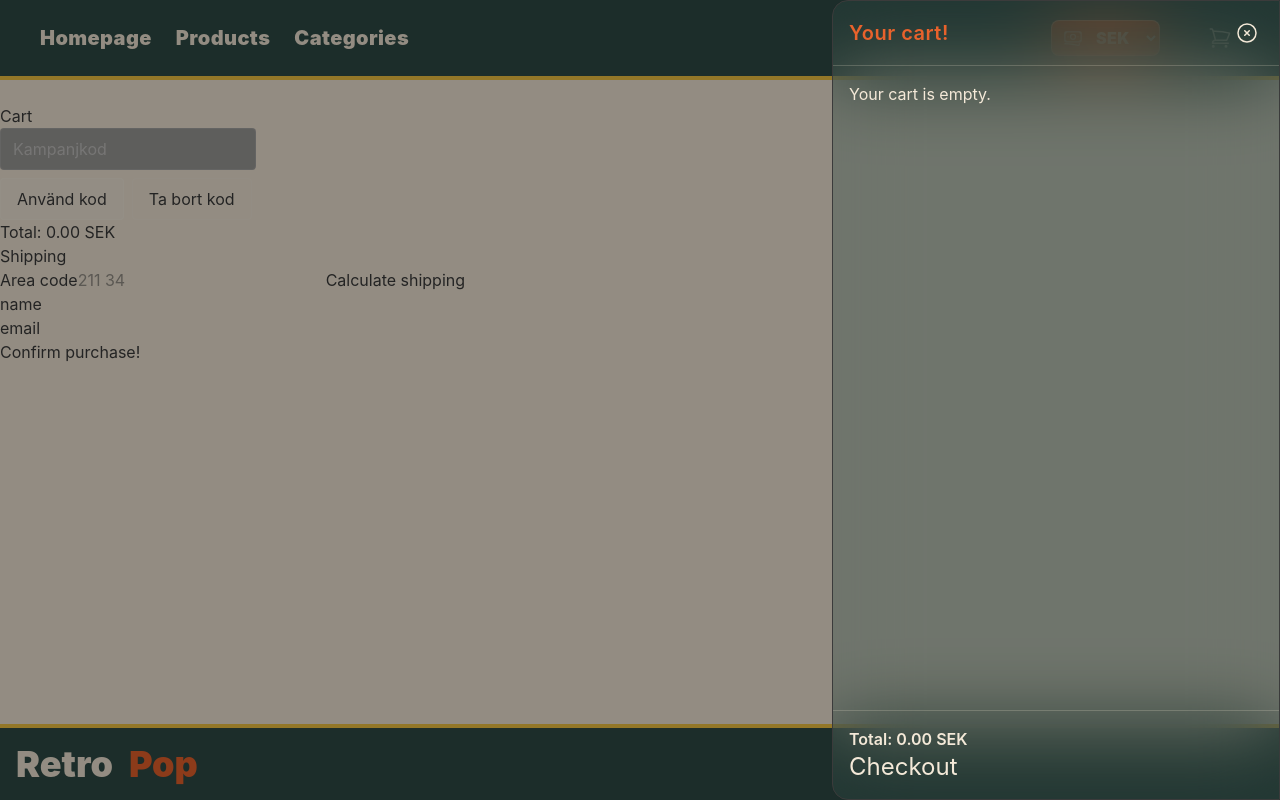
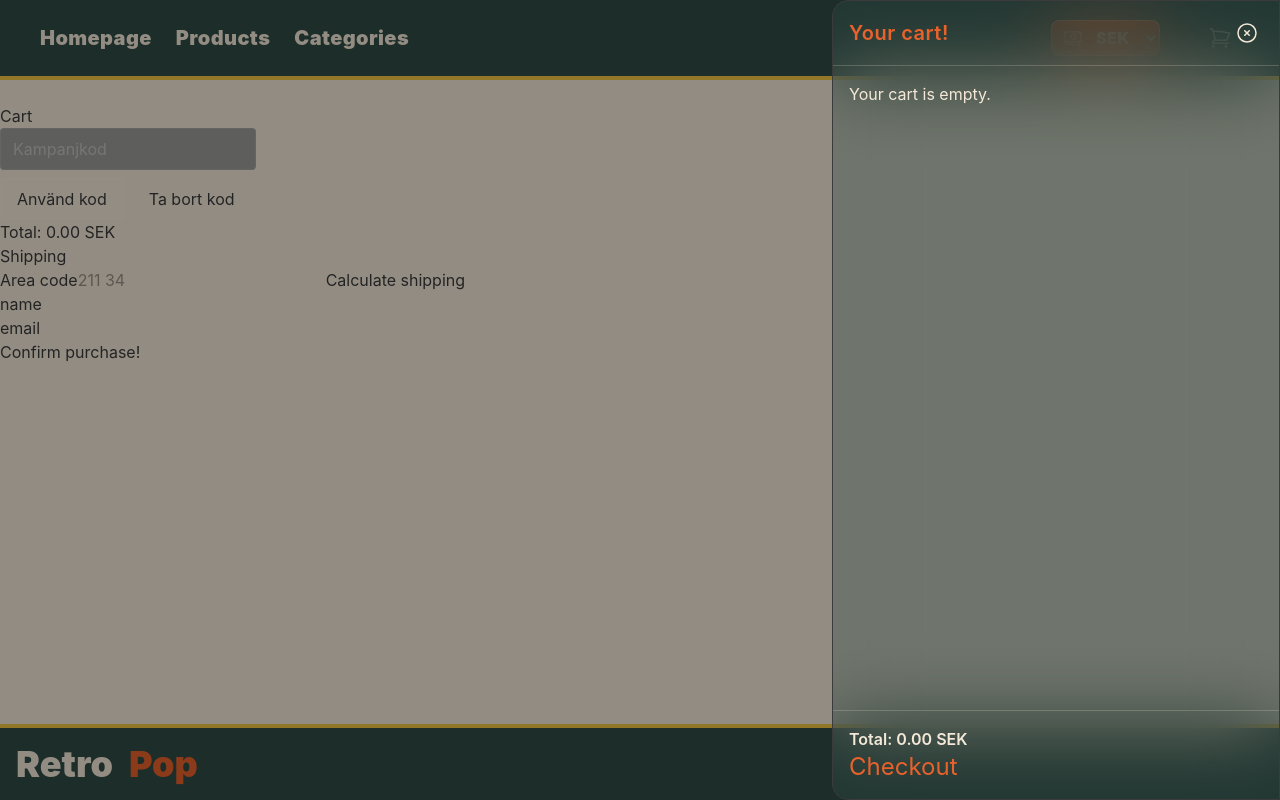
Before and after one commit to SaliSammoArtin/RetroPop-website, a React (Vite) app: page /cart in a window 1280 px wide. Both pictures are taken after a click on the button "Open cart". Built offline with nearby package versions, Linux system fonts and the light colour scheme.

Commit message:
Enhance styling for ShoppingCart, CartItems, and Cart components for improved readability and consistency

```diff
--- a/src/components/CartView.jsx
+++ b/src/components/CartView.jsx
@@ -17,7 +17,7 @@ export default function ShoppingCart() {
         className="fixed inset-0 z-40 bg-black/40"
         aria-hidden="true"
       />
-      <aside className=" fixed inset-y-0 right-0  w-full max-w-md flex-col z-50 flex rounded-l-2xl bg-retro-green-text/35 backdrop-blur-2xl border border-retro-dark-text text-retro-cream-bg">
+      <aside className=" fixed inset-y-0 right-0  w-full max-w-md flex-col z-50 flex rounded-l-2xl bg-retro-green-text/35 backdrop-blur-2xl border border-retro-dark-text text-retro-cream-bg ">
         <div className="flex items-center justify-between p-4 border-b border-retro-cream-bg/20">
           <h2 className="text-xl font-semibold tracking-wide text-retro-orange-bg">
             Your cart!
@@ -50,13 +50,13 @@ export default function ShoppingCart() {
             ))
           }
         </div>
-        <div className="p-4 border-t border-retro-cream-bg/20">
+        <div className="p-4 border-t border-retro-cream-bg/20 ">
           <h2 className="font-semibold">
             Total: {totalLoading ? "..." : `${total.toFixed(2)} ${currency}`}
           </h2>{" "}
           <Link
             to={"/cart"}
-            className="text-2xl hover:text-retro-yellow-highlight"
+            className="text-2xl hover:text-retro-yellow-highlight text-retro-orange-bg"
             onClick={closeCart}>
             Checkout
           </Link>
--- a/src/components/CheckoutItems.jsx
+++ b/src/components/CheckoutItems.jsx
@@ -9,7 +9,7 @@ export default function CartItems({ items }) {
     currency,
   );
   return (
-    <div className=" bg-retro-cream-bg text-retro-green-text border-2 border-retro-yellow-highlight rounded-xl shadow-lg max-w-2xl flex justify-between p-8 m-4">
+    <div className=" bg-retro-cream-bg text-retro-green-text border-2 border-retro-yellow-highlight rounded-xl shadow-lg max-w-2xl flex justify-between p-8 m-4 font-black tracking-wide">
       <div className=" flex-1 ">
         <p className="text-2xl">{items.name}</p>
         <p>Quantity: {items.quantity}</p>
```
Also changed, not shown: src/pages/Cart.jsx (+4 -8 lines).
